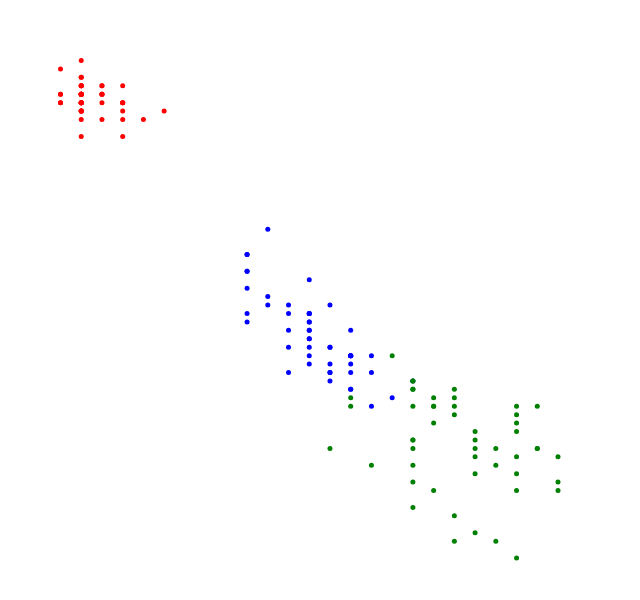
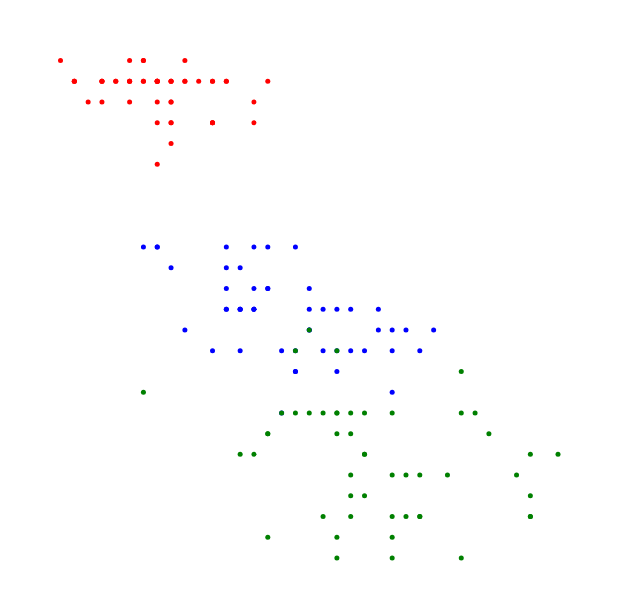
Before and after one commit to gideonite/d3-tutorial, a plain HTML site: page index.html in a window 1280 px wide. Shown: the whole page, without its empty margins (0-640 px from the left). Drawn offline with nearby package versions, Linux system fonts and the light colour scheme.

Commit message:
can now create scatter plots across any
pair of features

```diff
--- a/index.html
+++ b/index.html
@@ -24,7 +24,7 @@
         d = data;
 
 
-            iris_plot( { div: document.getElementById('container'), data: data, x_feature: "Petal.Length", y_feature: "Petal.Width" });
+            iris_plot( { div: document.getElementById('container'), data: data, x_feature: "Sepal.Length", y_feature: "Petal.Width" });
     });
 </script>
 
--- a/iris-vis.js
+++ b/iris-vis.js
@@ -2,6 +2,8 @@ var process_data = function(data) {
     return data.map(function(d){
         d['Petal.Length'] = parseFloat(d['Petal.Length']);
         d['Petal.Width'] = parseFloat(d['Petal.Width']);
+        d['Septal.Length'] = parseFloat(d['Septal.Length']);
+        d['Septal.Width'] = parseFloat(d['Septal.Width']);
 
         return d;
     });
@@ -33,7 +35,7 @@ var iris_plot = function(params) {
 
     // x
     var x_domain = data.map(function(d) {
-        return d['Petal.Width'];
+        return d[params.x_feature];
     });
     x_domain = [d3.min(x_domain), d3.max(x_domain)];
 
@@ -43,7 +45,7 @@ var iris_plot = function(params) {
 
     // y
     var y_domain = data.map(function(d) {
-        return d['Petal.Length'];
+        return d[params.y_feature];
     });
     y_domain = [d3.min(y_domain), d3.max(y_domain)];
 
@@ -65,6 +67,6 @@ var iris_plot = function(params) {
         .append('circle')
         .attr('r', dims.radius)
         .attr('fill', function(d) { return species_scale(d['Species']); })
-        .attr('cx', function(d) { return x(d['Petal.Width']); })
-        .attr('cy', function(d) { console.log(d['Petal.Length']); return y(d['Petal.Length']); });
+        .attr('cx', function(d) { return x(d[params.x_feature]); })
+        .attr('cy', function(d) { return y(d[params.y_feature]); });
 };
```
